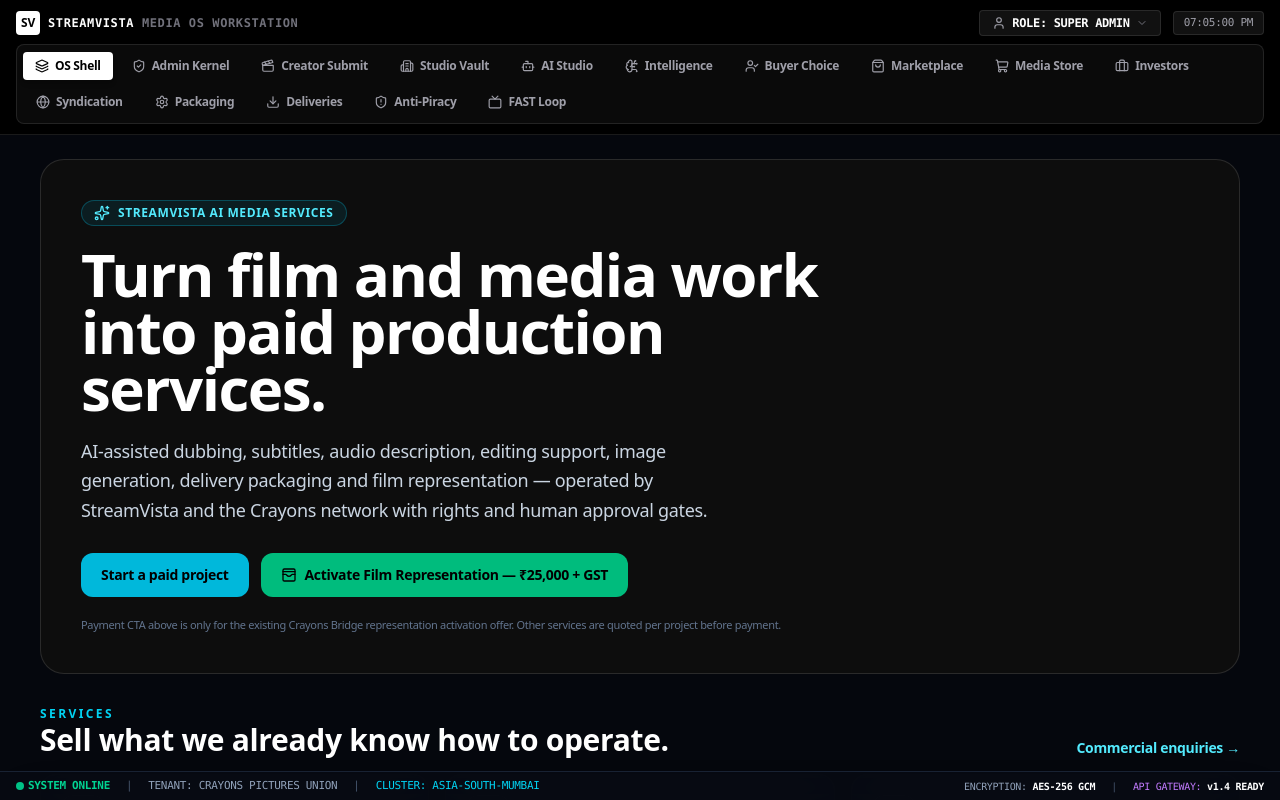
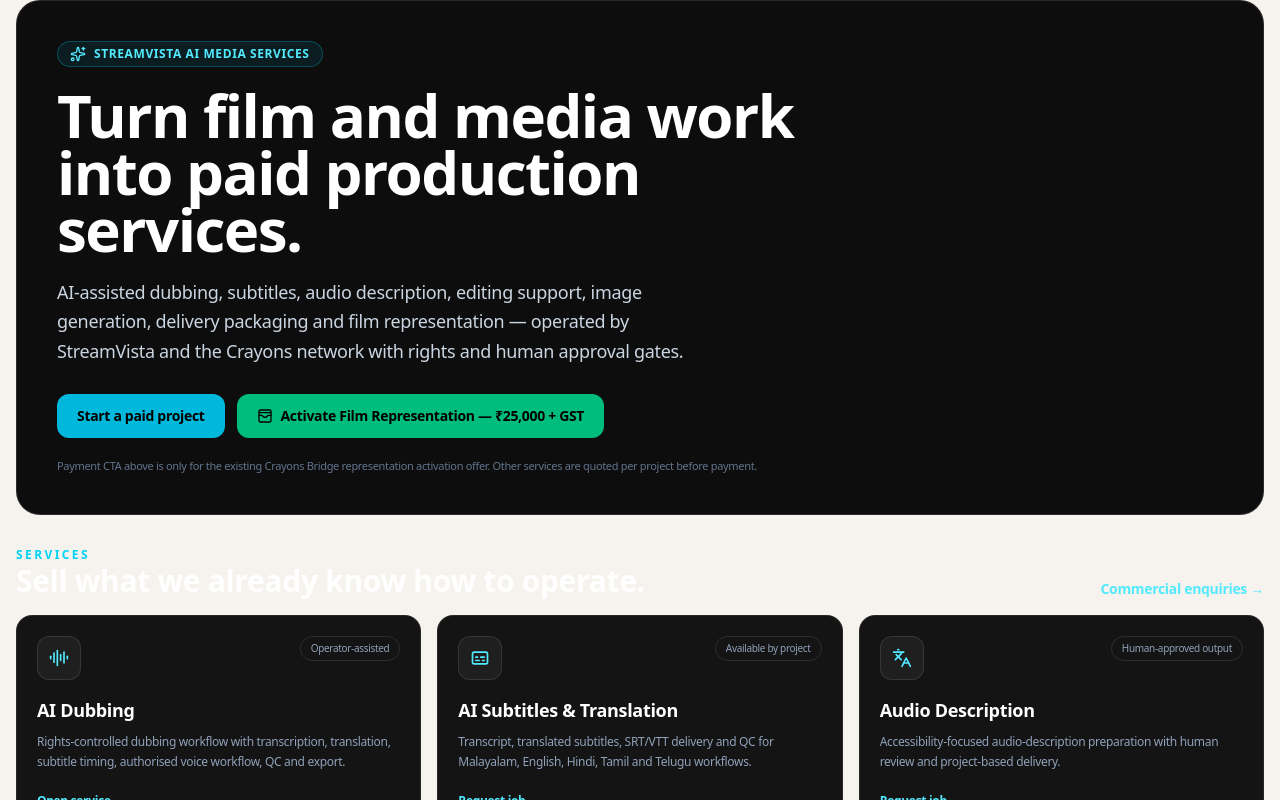
Before and after one commit to abijithasokan1992/Antigravity-Live, a Next.js app in the folder frontend-next/: page / in a window 1280 px wide. Shown: the top 800 px of the page. Built offline with nearby package versions, Linux system fonts and the light colour scheme.

Commit message:
feat: separate public marketplace UI from internal workspace chrome

```diff
--- a/frontend-next/src/app/layout.tsx
+++ b/frontend-next/src/app/layout.tsx
@@ -1,48 +1,17 @@
-import type { Metadata } from "next";
-import "./globals.css";
-import Navbar from "@/components/Navbar";
-import { Terminal, Shield, Activity, HardDrive } from "lucide-react";
+import type { Metadata } from 'next';
+import './globals.css';
+import AppShell from '@/components/AppShell';
 
 export const metadata: Metadata = {
-  title: "StreamVista Media OS — Enterprise Cloud Kernel",
-  description: "Native Media Operating System for Film Ingest, DIT Workflows, B2B Rights Management, and FAST Syndication.",
+  title: 'StreamVista AI Media Services',
+  description: 'AI-assisted dubbing, subtitles, audio description, editing, visual design and media delivery services for film and content owners.',
 };
 
-export default function RootLayout({
-  children,
-}: Readonly<{
-  children: React.ReactNode;
-}>) {
+export default function RootLayout({ children }: Readonly<{ children: React.ReactNode }>) {
   return (
-    <html lang="en" className="h-full antialiased dark select-none">
-      <body className="h-full flex flex-col bg-[#05070d] text-slate-100 overflow-x-hidden font-sans">
-        {/* OS Top Menu Bar */}
-        <Navbar />
-
-        {/* Main Desktop OS Workspace */}
-        <main className="flex-1 w-full max-w-[1600px] mx-auto p-3 md:p-6 space-y-6">
-          {children}
-        </main>
-
-        {/* Bottom OS Status Bar */}
-        <footer className="sticky bottom-0 z-40 bg-[#070a12]/95 backdrop-blur-xl border-t border-slate-800/80 px-4 py-1.5 text-[11px] font-mono text-slate-400 flex items-center justify-between shadow-2xl">
-          <div className="flex items-center gap-4">
-            <span className="flex items-center gap-1 text-emerald-400 font-bold">
-              <span className="h-2 w-2 rounded-full bg-emerald-400 animate-pulse" />
-              SYSTEM ONLINE
-            </span>
-            <span className="hidden sm:inline-block text-slate-600">|</span>
-            <span className="hidden sm:inline-block text-slate-400">TENANT: CRAYONS PICTURES UNION</span>
-            <span className="hidden md:inline-block text-slate-600">|</span>
-            <span className="hidden md:inline-block text-cyan-400">CLUSTER: ASIA-SOUTH-MUMBAI</span>
-          </div>
-
-          <div className="flex items-center gap-4 text-[10px]">
-            <span className="text-slate-400">ENCRYPTION: <strong className="text-white">AES-256 GCM</strong></span>
-            <span className="text-slate-600">|</span>
-            <span className="text-purple-400">API GATEWAY: <strong className="text-white">v1.4 READY</strong></span>
-          </div>
-        </footer>
+    <html lang="en" className="h-full antialiased">
+      <body className="min-h-full overflow-x-hidden font-sans">
+        <AppShell>{children}</AppShell>
       </body>
     </html>
   );
```
